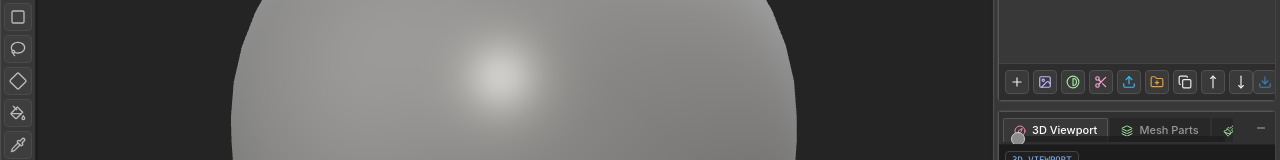
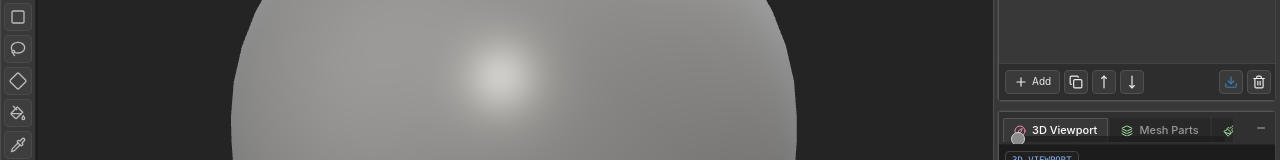
Before and after one commit to dvs-studio/VUE-3D-Canvas, a React (Vite) app: page / in a window 1280 px wide. Shown: the part 289-449 px from the top of the page. Built offline with nearby package versions, Linux system fonts and the light colour scheme.

Commit message:
Group special layer creation under Add menu

```diff
--- a/src/ui/panels/LayersPanel.tsx
+++ b/src/ui/panels/LayersPanel.tsx
@@ -132,6 +132,7 @@ export const LayersPanel: React.FC<LayersPanelProps> = ({
 }) => {
   const [checkedLayerIds, setCheckedLayerIds] = useState<string[]>([]);
   const [moveTargetGroupId, setMoveTargetGroupId] = useState('');
+  const [addMenuOpen, setAddMenuOpen] = useState(false);
   const [longPressMenu, setLongPressMenu] = useState<{ x: number; y: number } | null>(null);
   const longPressTimer = React.useRef<number | null>(null);
   const [contextMenu, setContextMenu] = useState<{
@@ -431,54 +432,25 @@ export const LayersPanel: React.FC<LayersPanelProps> = ({
       {/* Bottom Actions Bar */}
       <div className="p-1.5 bg-[#2d2d2d] border-t border-[#444] flex items-center justify-between">
         <div className="flex items-center gap-1">
-          <button
-            onClick={onAddLayer}
-            className="p-1 bg-[#3a3a3a] hover:bg-[#484848] text-[#eee] rounded border border-[#505050] transition-colors"
-            title="Create New Texture Layer"
-          >
-            <Plus className="w-3.5 h-3.5" />
-          </button>
-          {onAddMatcapLayer && <button
-            onClick={onAddMatcapLayer}
-            className="p-1 bg-[#3a3a3a] hover:bg-[#484848] text-[#c4b5fd] rounded border border-[#505050] transition-colors"
-            title="Create Matcap Layer"
-          >
-            <ImageIcon className="w-3.5 h-3.5" />
-          </button>}
-          {onAddMaskLayer && <button
-            onClick={onAddMaskLayer}
-            className="p-1 bg-[#3a3a3a] hover:bg-[#484848] text-[#a6e3a1] rounded border border-[#505050] transition-colors"
-            title="Add Mask to Selected Layer"
-          >
-            <Contrast className="w-3.5 h-3.5" />
-          </button>}
-          {onAddTearLayer && <button
-            onClick={onAddTearLayer}
-            className="p-1 bg-[#3a3a3a] hover:bg-[#484848] text-[#f9a8d4] rounded border border-[#505050] transition-colors"
-            title="Add Tear Layer to Selected Layer"
-          >
-            <Scissors className="w-3.5 h-3.5" />
-          </button>}
-          {onImportTexture && (
-            <button
-              onClick={onImportTexture}
-              className="p-1 bg-[#3a3a3a] hover:bg-[#484848] text-[#38bdf8] rounded border border-[#505050] transition-colors"
-              title="Import Texture (Layer PBR Role / Material Texture Fill)..."
-            >
-              <Upload className="w-3.5 h-3.5" />
+          <div className="relative">
+            <button type="button" onClick={(event) => { event.stopPropagation(); setAddMenuOpen(value => !value); }}
+              className="flex items-center gap-1 px-2 py-1 bg-[#3a3a3a] hover:bg-[#484848] text-[#eee] rounded border border-[#505050] transition-colors"
+              title="Add a layer or helper type">
+              <Plus className="w-3.5 h-3.5" /><span className="text-[10px]">Add</span>
             </button>
-          )}
-
-
-        {onAddGroup && (
-            <button
-              onClick={onAddGroup}
-              className="p-1 bg-[#3a3a3a] hover:bg-[#484848] text-[#e5a038] rounded border border-[#505050] transition-colors"
-              title="Create New Layer Group (Container)"
-            >
-              <FolderPlus className="w-3.5 h-3.5" />
-            </button>
-          )}
+            {addMenuOpen && (
+              <div className="absolute bottom-full left-0 mb-1 z-[90] min-w-[190px] rounded border border-[#555] bg-[#292929] py-1 shadow-2xl"
+                onClick={(event) => event.stopPropagation()}>
+                <div className="px-3 py-1 text-[9px] font-mono uppercase tracking-wider text-[#888]">New layer</div>
+                <button type="button" onClick={() => { onAddLayer(); setAddMenuOpen(false); }} className="block w-full px-3 py-1.5 text-left hover:bg-[#3d7fb8]">Paint Layer</button>
+                {onImportTexture && <button type="button" onClick={() => { onImportTexture(); setAddMenuOpen(false); }} className="block w-full px-3 py-1.5 text-left hover:bg-[#3d7fb8] text-sky-300">Material Fill / Import Texture…</button>}
+                {onAddMatcapLayer && <button type="button" onClick={() => { onAddMatcapLayer(); setAddMenuOpen(false); }} className="block w-full px-3 py-1.5 text-left hover:bg-[#3d7fb8] text-violet-300">Matcap Layer</button>}
+                {onAddMaskLayer && <button type="button" onClick={() => { onAddMaskLayer(activeLayerId); setAddMenuOpen(false); }} className="block w-full px-3 py-1.5 text-left hover:bg-[#3d7fb8] text-green-300">Mask Layer</button>}
+                {onAddTearLayer && <button type="button" onClick={() => { onAddTearLayer(); setAddMenuOpen(false); }} className="block w-full px-3 py-1.5 text-left hover:bg-[#3d7fb8] text-pink-300">Tear Layer</button>}
+                {onAddGroup && <><div className="my-1 border-t border-[#444]" /><button type="button" onClick={() => { onAddGroup(); setAddMenuOpen(false); }} className="block w-full px-3 py-1.5 text-left hover:bg-[#3d7fb8] text-amber-300">Group</button></>}
+              </div>
+            )}
+          </div>
           <button
             onClick={() => onDuplicateLayer(activeLayerId)}
             disabled={!!activeLayer?.isBaseLayer}
```
